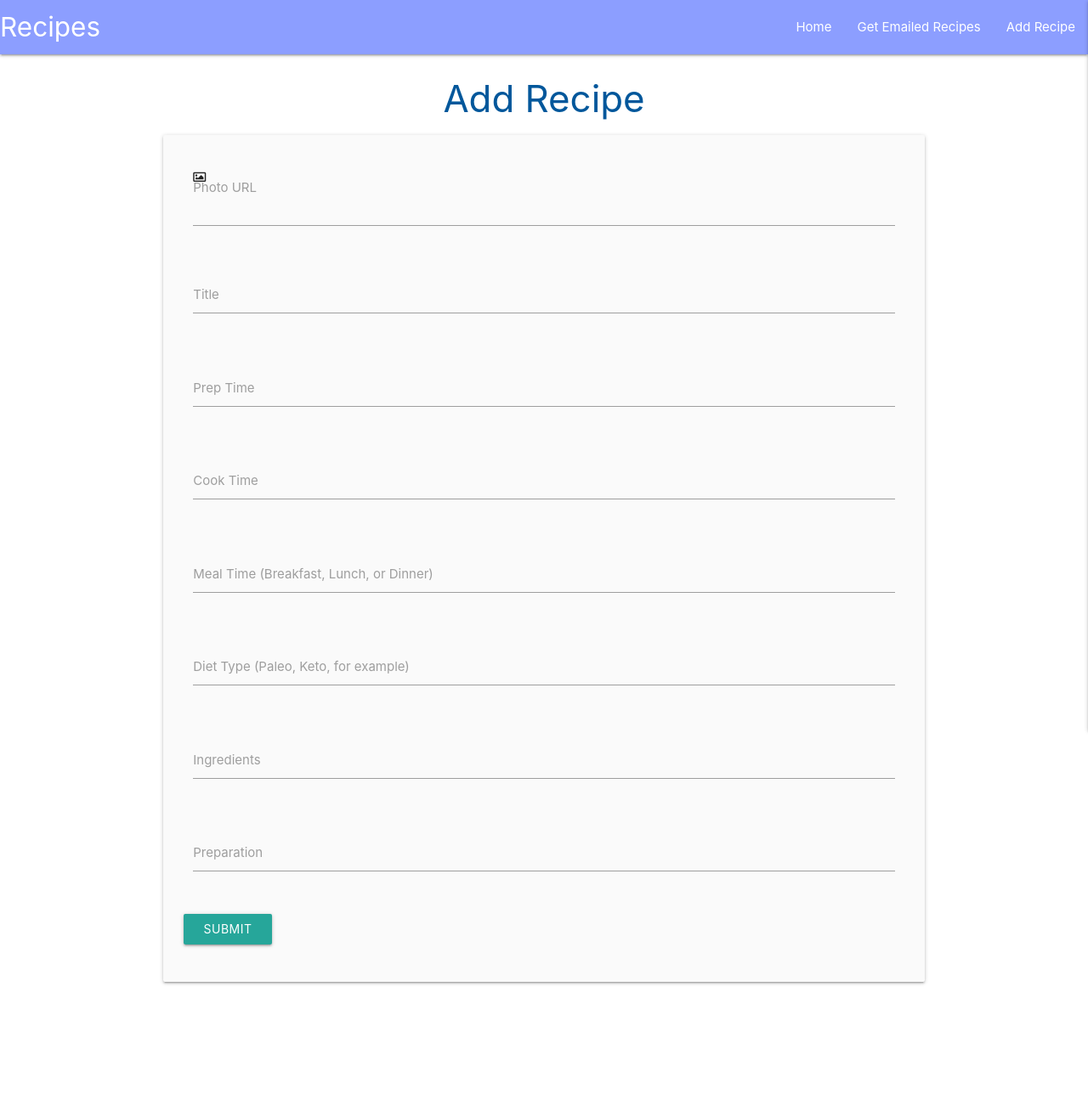
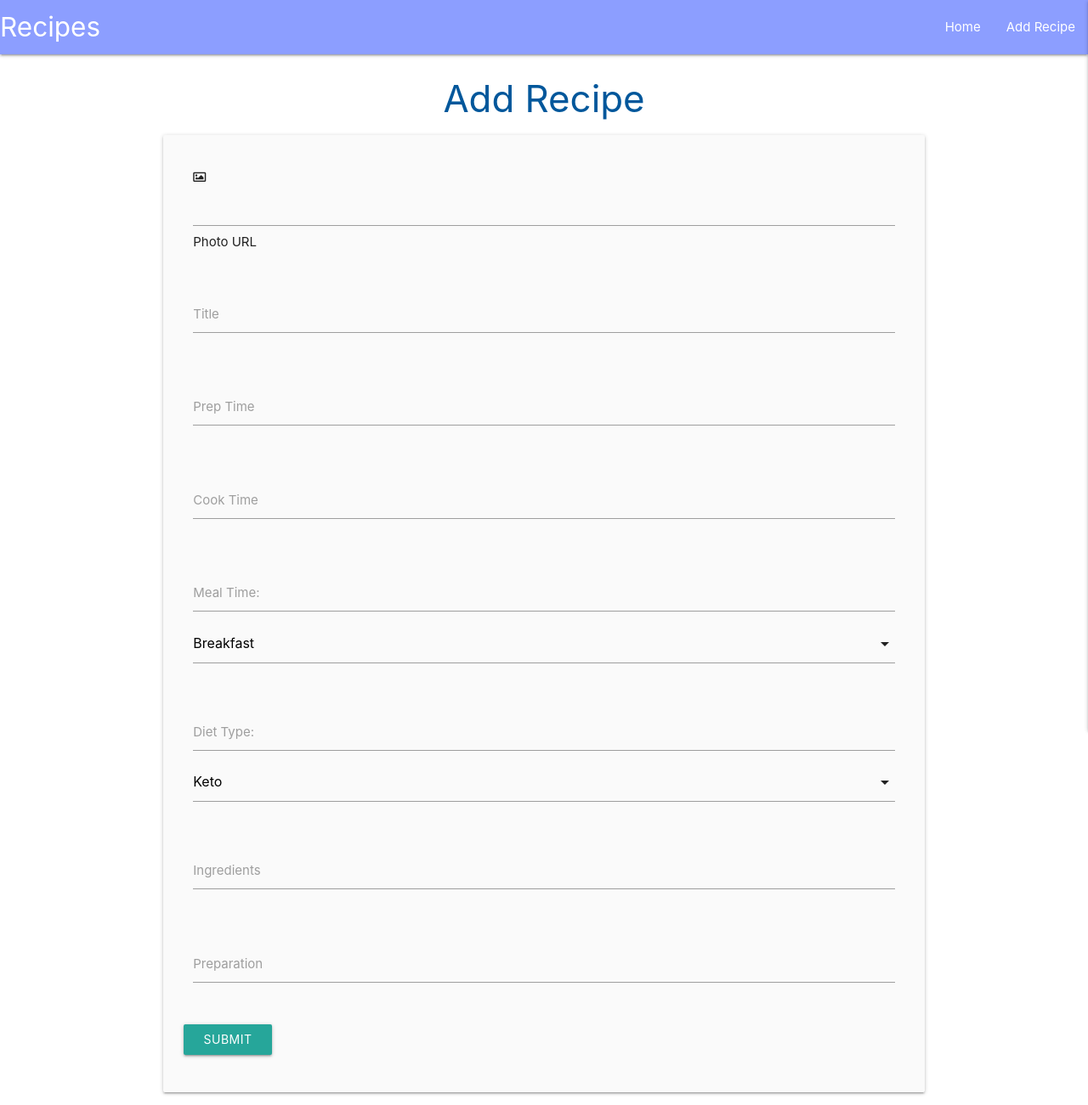
Before and after one commit to mick3/milestone-3, a Flask app: template templates/add_recipe.html in a window 1280 px wide. Shown: the whole page at 85% size. Before the commit the page ends 1159 px from the top, so only its background shows below. Run offline with Flask 2, Linux system fonts and the light colour scheme; the template is opened without the code that fills it, so the values that code supplies are empty; some libraries are stand-ins or nearby versions.

Commit message:
changed some things in edit_recipe.html and recipes.html

```diff
--- a/app.py
+++ b/app.py
@@ -17,6 +17,7 @@
 mongo = PyMongo(app)
 
 
+""" Route for getting recipes.html """
 @app.route("/")
 @app.route("/get_recipes")
 def get_recipes():
@@ -24,29 +25,7 @@
     return render_template("recipes.html", recipes=recipes)
 
 
-@app.route("/register", methods=["GET", "POST"])
-def register():
-    if request.method == "POST":
-        existing_user = mongo.db['email-addresses'].find_one({"email": request.form.get("email").lower()})
-
-        if existing_user:
-            flash("email already registered")
-            return redirect(url_for("register"))
-
-        register = {
-            "name": request.form.get("name").lower(),
-            "email": request.form.get("email").lower()
-
-        }
-        print(register)
-        mongo.db.users.insert_one(register)
-
-        #put new user into 'session' cookie
-        session["email"] = request.form.get("email").lower()
-        flash("Registration successful")
-    return render_template("register.html")
-
-
+""" Route for getting add_recipe.html """
 @app.route("/add_recipe", methods=["GET", "POST"])
 def add_recipe():
     if request.method == "POST":
@@ -64,12 +43,12 @@
         mongo.db.recipes.insert_one(task)
         flash("Recipe Successfully Added")
         return redirect(url_for("get_recipes"))
-        return render_template("add_recipe.html")
 
     categories = mongo.db.categories.find().sort("category_name", 1)
     return render_template("add_recipe.html", categories=categories)
 
 
+""" Route for getting edit_recipe.html """
 @app.route("/edit_recipe/<recipe_id>", methods=["GET", "POST"])
 def edit_recipe(recipe_id):
     if request.method == "POST":
--- a/static/css/style.css
+++ b/static/css/style.css
@@ -1,9 +1,5 @@
 .flashes h4 {
     line-height: 2;
-}
-
-.card-title {
-    color: black;
 }
 
 .btn-small {
--- a/static/js/script.js
+++ b/static/js/script.js
@@ -3,3 +3,7 @@
     $('select').formSelect();
     $('.datepicker').datepicker()
   });
+
+function myFunction() {
+  alert('The image could not be loaded.');
+}
--- a/templates/add_recipe.html
+++ b/templates/add_recipe.html
@@ -9,7 +9,7 @@
         <div class="input-field col s12">
           <i class="far fa-image"></i>
           <input id="photo" name="photo" minlength="5" maxlength="200"
-          type="text" class="validate" required>
+          type="text" class="validate" required onerror="myFunction() >
           <label for="photo">Photo URL</label>
         </div>
       </div>
@@ -24,7 +24,7 @@
       <div class="row">
         <div class="input-field col s12">
           <i class=></i>
-          <textarea id="prep_time" name="prep_time" minlength="5" maxlength="200"
+          <textarea id="prep_time" name="prep_time" minlength="5" maxlength="20"
           class="materialize-textarea" validate required></textarea>
           <label for="prep_time">Prep Time</label>
         </div>
@@ -32,7 +32,7 @@
       <div class="row">
         <div class="input-field col s12">
           <i class=></i>
-          <textarea id="cook_time" name="cook_time" minlength="5" maxlength="200"
+          <textarea id="cook_time" name="cook_time" minlength="5" maxlength="20"
           class="materialize-textarea" validate required></textarea>
           <label for="cook_time">Cook Time</label>
         </div>
@@ -42,7 +42,12 @@
           <i class=></i>
           <textarea id="meal_time" name="meal_time" minlength="5" maxlength="20"
           class="materialize-textarea" validate required></textarea>
-          <label for="meal_time">Meal Time (Breakfast, Lunch, or Dinner)</label>
+          <label for="meal_time">Meal Time:</label>
+          <select name="meal_time" id="meal_time">
+          <option value="Breakfast">Breakfast</option>
+          <option value="Lunch">Lunch</option>
+          <option value="Dinner">Dinner</option>
+          </select>
         </div>
       </div>
       <div class="row">
@@ -50,13 +55,18 @@
           <i class=></i>
           <textarea id="diet_type" name="diet_type" minlength="5" maxlength="20"
           class="materialize-textarea" validate required></textarea>
-          <label for="diet_type">Diet Type (Paleo, Keto, for example)</label>
+          <label for="diet_type">Diet Type:</label>
+          <select name="diet_type" id="diet_type">
+          <option value="Keto">Keto</option>
+          <option value="Paleo">Paleo</option>
+          <option value="Other">Other</option>
+          </select>
         </div>
       </div>
   <div class="row">
         <div class="input-field col s12">
           <i class=></i>
-          <textarea id="ingredients" name="ingredients" minlength="5" maxlength="200"
+          <textarea id="ingredients" name="ingredients" minlength="5" maxlength="1000"
           class="materialize-textarea" validate required></textarea>
           <label for="ingredients">Ingredients</label>
         </div>
@@ -64,7 +74,7 @@
       <div class="row">
         <div class="input-field col s12">
           <i class=></i>
-          <textarea id="preparation" name="preparation" minlength="5" maxlength="200"
+          <textarea id="preparation" name="preparation" minlength="5" maxlength="1000"
           class="materialize-textarea" validate required></textarea>
           <label for="preparation">Preparation</label>
         </div>
--- a/templates/base.html
+++ b/templates/base.html
@@ -17,11 +17,10 @@
         <!-- Main Navbar -->
         <nav class= "nav extended indigo accent-1">
     <div class="nav-wrapper">
-      <a href="#!" class="brand-logo">Recipes</a>
+      <a href="{{ url_for('get_recipes') }}" class="brand-logo">Recipes</a>
       <a href="#" data-target="mobile-demo" class="sidenav-trigger right"><i class="fas fa-bars"></i></a>
       <ul class="right hide-on-med-and-down">
         <li><a href="{{ url_for('get_recipes') }}">Home</a></li>
-        <li><a href="{{ url_for('register') }}">Get Emailed Recipes</a></li>
         <li><a href="{{ url_for('add_recipe') }}">Add Recipe</a></li>
       </ul>
     </div>
@@ -29,7 +28,6 @@
   <!-- mobile sidenav -->
   <ul class="sidenav" id="mobile-demo">
         <li><a href="{{ url_for('get_recipes') }}">Home</a></li>
-        <li><a href="{{ url_for('register') }}">Get Emailed Recipes</a></li>
         <li><a href="{{ url_for('add_recipe') }}">Add Recipe</a></li>
   </ul>
       </header>
--- a/templates/recipes.html
+++ b/templates/recipes.html
@@ -3,7 +3,7 @@
 
 <div class="row">
     {% for recipe in recipes %}
-    <div class="col s12 m7">
+    <div class="col s12 m4">
       <div class="card">
         <div class="card-image">
           <img src= {{ recipe.photo }}>
@@ -12,7 +12,7 @@
         <div class="card-content">
 
           <strong>Title:</strong>
-          {{ recipe.title }}</br>
+          {{ recipe.title }}<br>
           <strong>Prep Time:</strong>
           {{ recipe.prep_time }}<br>
           <strong>Cook Time:</strong>
@@ -36,5 +36,5 @@
     </div>
   </div>
   {% endfor %}
-
+</div>
 {% endblock%}
```
Also changed, not shown: templates/edit_recipe.html (+1 -7 lines).
